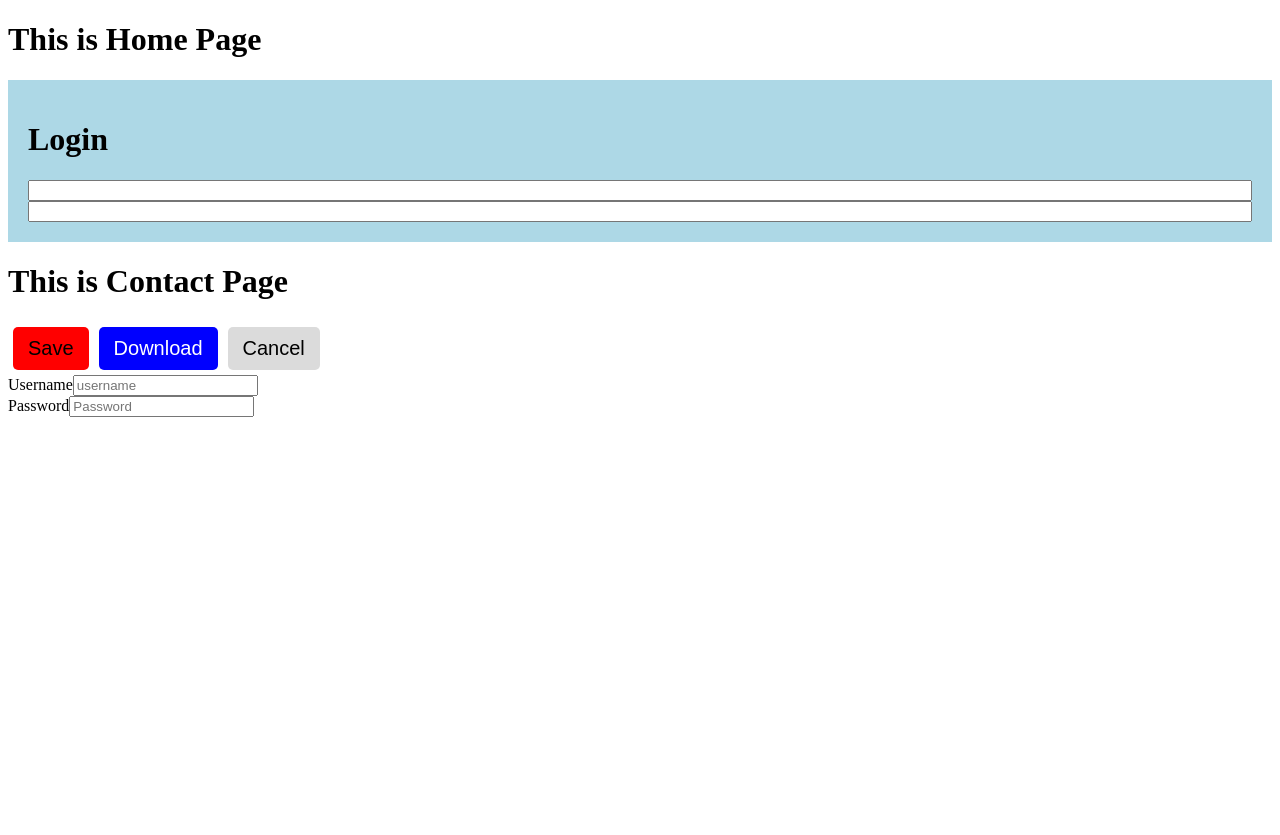
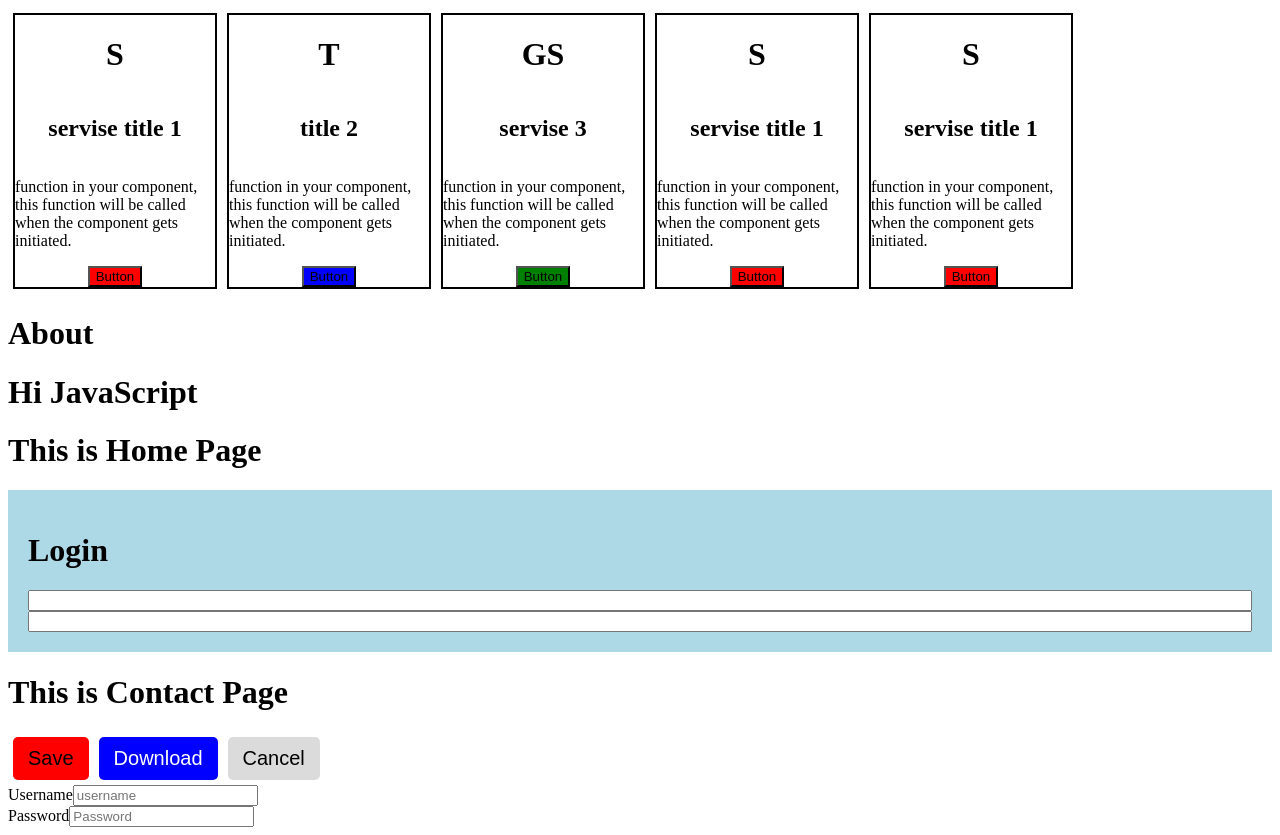
Before and after one commit to thamizhema/OA_Online_Class_react_4-5_dec, a React (Create React App) app in the folder react_practice/: page / in a window 1280 px wide. Before the commit the page ends 800 px from the top, so only its background shows below. Built offline with nearby package versions, Linux system fonts and the light colour scheme.

Commit message:
map and class components

```diff
--- a/react_practice/src/App.js
+++ b/react_practice/src/App.js
@@ -2,9 +2,26 @@ import MyLogin from "./components/Login/Login"; //default export
 import { Home, Contact } from "./components/Home/Home"; // export
 import MyButton from "./components/common/MyButton";
 import MyInput from "./components/common/MyInput";
+import About from "./components/About/About";
+import Card from "./components/Card";
+import { myData } from "./components/constents";
 export default function App() {
   return (
     <div className="app">
+      <div class="all-card" style={{ display: "flex", flexWrap: "wrap" }}>
+        {myData.map((item) => {
+          console.log(item);
+          return (
+            <Card
+              logo={item.logo}
+              title={item.title}
+              subtitle={item.description}
+              color={item.color}
+            />
+          );
+        })}
+      </div>
+      <About name="JavaScript" />
       <Home />
       <MyLogin />
       <Contact />
--- /dev/null
+++ b/react_practice/src/components/About/About.jsx
@@ -0,0 +1,13 @@
+import React from "react";
+
+export default class About extends React.Component {
+  render() {
+    console.log(this);
+    return (
+      <div>
+        <h1>About</h1>
+        <h1>Hi {this.props.name}</h1>
+      </div>
+    );
+  }
+}
--- /dev/null
+++ b/react_practice/src/components/Card.jsx
@@ -0,0 +1,22 @@
+import React from "react";
+
+export default function Card({ logo, title, subtitle, color }) {
+  return (
+    <div
+      className="card-div"
+      style={{
+        display: "flex",
+        flexDirection: "column",
+        width: "200px",
+        alignItems: "center",
+        border: "2px solid black",
+        margin: 5,
+      }}
+    >
+      <h1>{logo}</h1>
+      <h2>{title}</h2>
+      <p>{subtitle}</p>
+      <button style={{ background: color }}>Button</button>
+    </div>
+  );
+}
--- /dev/null
+++ b/react_practice/src/components/constents.js
@@ -0,0 +1,37 @@
+export const myData = [
+  {
+    logo: "S",
+    title: "servise title 1",
+    description:
+      "function in your component, this function will be called when the component gets initiated.",
+    color: "red",
+  },
+  {
+    logo: "T",
+    title: "title 2",
+    description:
+      "function in your component, this function will be called when the component gets initiated.",
+    color: "blue",
+  },
+  {
+    logo: "GS",
+    title: "servise 3",
+    description:
+      "function in your component, this function will be called when the component gets initiated.",
+    color: "green",
+  },
+  {
+    logo: "S",
+    title: "servise title 1",
+    description:
+      "function in your component, this function will be called when the component gets initiated.",
+    color: "red",
+  },
+  {
+    logo: "S",
+    title: "servise title 1",
+    description:
+      "function in your component, this function will be called when the component gets initiated.",
+    color: "red",
+  },
+];
```
